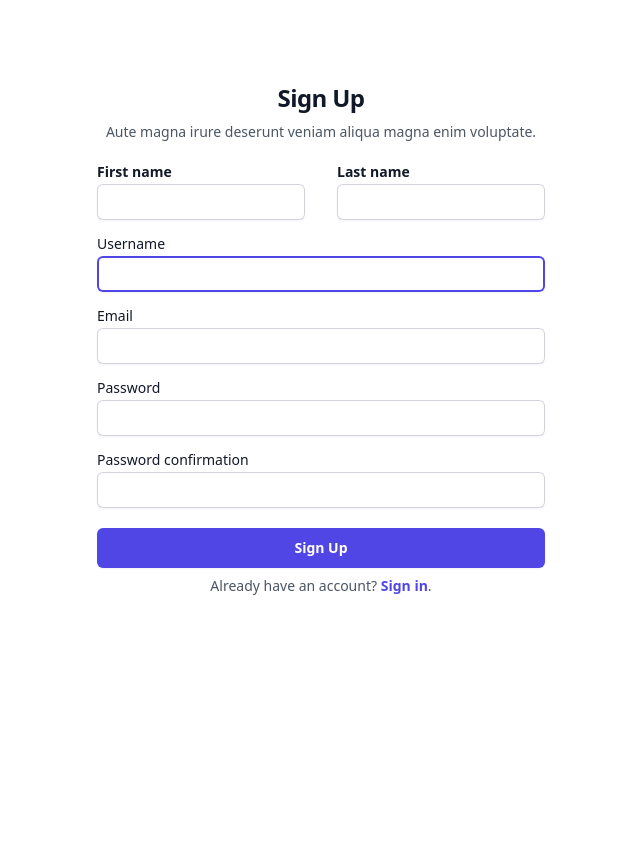
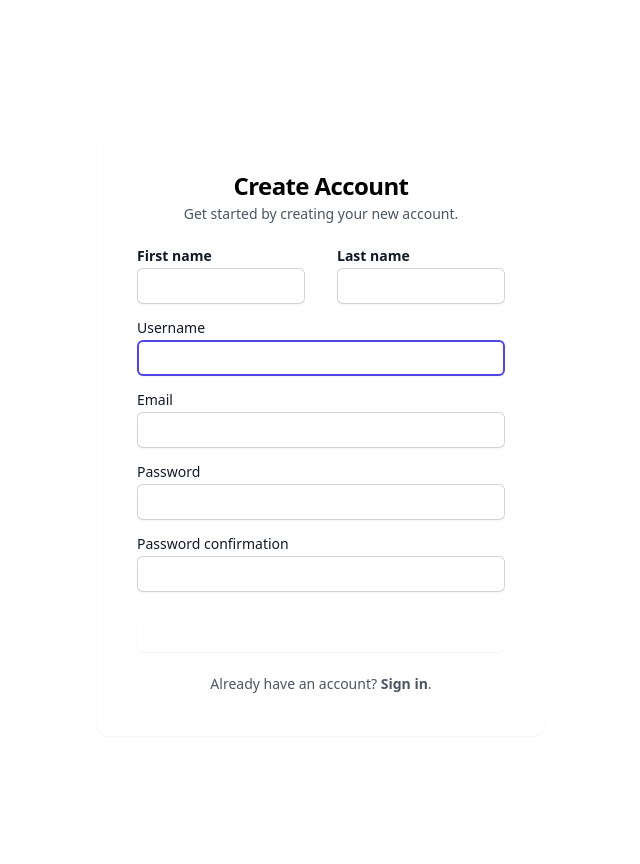
Before and after one commit to leonordaluma/quiz-app, a Django app: page /signup/ in a window 1280 px wide. Shown: the whole page, without its empty margins (319-959 px from the left). Before the commit the page ends 595 px from the top, so only its background shows below. Run offline with Django 4.2, Linux system fonts and the light colour scheme; style sheets or scripts are compiled from the project's sources; some libraries are stand-ins or nearby versions.

Commit message:
sign up web UI

```diff
--- a/users/templates/signup.html
+++ b/users/templates/signup.html
@@ -6,87 +6,63 @@
     <title>Sign Up</title>
     {% tailwind_css %}
   </head>
-  <body>
-    <div class="flex-auto min-h-full flex-col justify-center px-6  lg:px-8 pt-10">
-      <div class="sm:mx-auto sm:w-full sm:max-w-sm">
-        <h2
-          class="mt-10 text-center text-2xl font-bold leading-9 tracking-tight text-gray-900"
-        >
-          Sign Up
-        </h2>
-      </div>
-      <p class="text-center text-sm leading-8 text-gray-600">
-        Aute magna irure deserunt veniam aliqua magna enim voluptate.
-      </p>
+  <body class="bg-primary-background">
+    <div class="flex flex-col justify-center px-12 py-32">
+      <div class="bg-white shadow-sm rounded-xl p-10 sm:mx-auto sm:w-full sm:max-w-md">
+        <h1 class="text-center text-2xl font-bold leading-9 tracking-tight text-primary-color">Create Account</h1>
+        <p class="text-center text-sm text-gray-600">Get started by creating your new account.</p>
 
-          <div class="mt-3 md:mx-auto md:w-full sm:max-w-md">
-
+        <div class="mt-5 sm:mx-auto sm:w-full sm:max-w-sm">
           <form method="post" action="{% url 'users:signup' %}">
             {% csrf_token %}
             <div class="grid grid-cols-1 gap-x-8 gap-y-6 sm:grid-cols-2">
-              <!-- First Name -->
               <div>
                 <label for="{{form.first_name.id_for_label}}" class="block text-sm font-semibold leading-6 text-gray-900">{{form.first_name.label}}</label>
-                <div>
-                  {% render_field form.first_name class+="block w-full rounded-md border-0 px-3.5 py-1.5 text-gray-900 shadow-sm ring-1 ring-inset ring-gray-300 placeholder:text-gray-400 focus:ring-2 focus:ring-inset focus:ring-indigo-600 sm:text-sm sm:leading-6"%}
-                </div>
+                {% render_field form.first_name class+="block w-full rounded-md border-0 px-3.5 py-1.5 text-gray-900 shadow-sm ring-1 ring-inset ring-gray-300 placeholder:text-gray-400 focus:ring-2 focus:ring-inset focus:oslo sm:text-sm sm:leading-6"%}
               </div>
 
-              <!-- Last Name -->
               <div>
                 <label for="{{form.last_name.id_for_label}}" class="block text-sm font-semibold leading-6 text-gray-900">{{form.last_name.label}}</label>
-                <div>
-                  {% render_field form.last_name class+="block w-full rounded-md border-0 px-3.5 py-1.5 text-gray-900 shadow-sm ring-1 ring-inset ring-gray-300 placeholder:text-gray-400 focus:ring-2 focus:ring-inset focus:ring-indigo-600 sm:text-sm sm:leading-6"%}
-                </div>
+                {% render_field form.last_name class+="block w-full rounded-md border-0 px-3.5 py-1.5 text-gray-900 shadow-sm ring-1 ring-inset ring-gray-300 placeholder:text-gray-400 focus:ring-2 focus:ring-inset focus:ring-indigo-600 sm:text-sm sm:leading-6"%}
               </div>
             </div>
 
-              <!-- Username -->
-            <div class="mt-3">
+            <div class="my-3">
               <label for="{{form.username.id_for_label}}" class="block text-sm font-medium leading-6 text-gray-900">{{form.username.label}}</label>
-              <div>
-                {% render_field form.username class+="block w-full rounded-md border-0 py-1.5 text-gray-900 shadow-sm ring-1 ring-inset ring-gray-300 placeholder:text-gray-400 focus:ring-2 focus:ring-inset focus:ring-indigo-600 sm:text-sm sm:leading-6"%}
-              </div>
+              {% render_field form.username class+="block w-full rounded-md border-0 py-1.5 text-gray-900 shadow-sm ring-1 ring-inset ring-gray-300 placeholder:text-gray-400 focus:ring-2 focus:ring-inset focus:ring-indigo-600 sm:text-sm sm:leading-6"%}
             </div>
 
-            <!-- Email -->
-            <div class="mt-3">
+            <div>
               <label for="{{form.email.id_for_label}}" class="block text-sm font-medium leading-6 text-gray-900">{{form.email.label}}</label>
-              <div>
-                {% render_field form.email class+="block w-full rounded-md border-0 py-1.5 text-gray-900 shadow-sm ring-1 ring-inset ring-gray-300 placeholder:text-gray-400 focus:ring-2 focus:ring-inset focus:ring-indigo-600 sm:text-sm sm:leading-6"%}
-              </div>
+              {% render_field form.email class+="block w-full rounded-md border-0 py-1.5 text-gray-900 shadow-sm ring-1 ring-inset ring-gray-300 placeholder:text-gray-400 focus:ring-2 focus:ring-inset focus:ring-indigo-600 sm:text-sm sm:leading-6"%}
             </div>
 
-            <div class="mt-3">
+            <div class="my-3">
               <label for="{{form.password1.id_for_label}}" class="block text-sm font-medium leading-6 text-gray-900">{{form.password1.label}}</label>
-              <div>
-                {% render_field form.password1 class+="block w-full rounded-md border-0 py-1.5 text-gray-900 shadow-sm ring-1 ring-inset ring-gray-300 placeholder:text-gray-400 focus:ring-2 focus:ring-inset focus:ring-indigo-600 sm:text-sm sm:leading-6"%}
-              </div>
+              {% render_field form.password1 class+="block w-full rounded-md border-0 py-1.5 text-gray-900 shadow-sm ring-1 ring-inset ring-gray-300 placeholder:text-gray-400 focus:ring-2 focus:ring-inset focus:ring-indigo-600 sm:text-sm sm:leading-6"%}
             </div>
 
-            <div class="mt-3">
+            <div>
               <label for="{{form.password2.id_for_label}}" class="block text-sm font-medium leading-6 text-gray-900">{{form.password2.label}}</label>
-              <div>
-                {% render_field form.password2 class+="block w-full rounded-md border-0 py-1.5 text-gray-900 shadow-sm ring-1 ring-inset ring-gray-300 placeholder:text-gray-400 focus:ring-2 focus:ring-inset focus:ring-indigo-600 sm:text-sm sm:leading-6"%}
-              </div>
+              {% render_field form.password2 class+="block w-full rounded-md border-0 py-1.5 text-gray-900 shadow-sm ring-1 ring-inset ring-gray-300 placeholder:text-gray-400 focus:ring-2 focus:ring-inset focus:ring-indigo-600 sm:text-sm sm:leading-6"%}
             </div>
 
-            <div class="mt-5">
-              <button name="submit" class="block w-full rounded-md bg-indigo-600 px-3.5 py-2.5 text-center text-sm font-semibold text-white shadow-sm hover:bg-indigo-500 focus-visible:outline focus-visible:outline-2 focus-visible:outline-offset-2 focus-visible:outline-indigo-600">Sign Up</button>
+            <div class="my-5">
+              <button name="submit" class="block w-full rounded-md bg-rolling px-3.5 py-2.5 text-center text-sm font-semibold text-white shadow-sm hover:bg-black-primary focus-visible:outline focus-visible:outline-2 focus-visible:outline-offset-2 focus-visible:outline-indigo-600">Sign Up</button>
               <input type="hidden" name="next" value="{% url 'users:signin' %}" />
             </div>
-        </form>
-        <div class="mt-2 flex sm:col-span-2 justify-center">
-          <div class="flex h-6 items-center">
+          </form>
+
+          <div class="mt-2 flex sm:col-span-2 justify-center">
+            <div class="flex h-6 items-center">
+              <label class="text-sm text-gray-600" id="switch-1-label">
+                Already have an account?
+                <a href="{% url 'users:signin' %}" class="font-semibold text-primary-color">Sign&nbsp;in</a>.
+              </label>
+            </div>
           </div>
-          <label class="text-sm text-gray-600" id="switch-1-label">
-            Already have an account?
-            <a href="{% url 'users:signin' %}" class="font-semibold text-indigo-600">Sign&nbsp;in</a>.
-          </label>
         </div>
       </div>
-          </div>
-
     </div>
   </body>
 </html>
```
